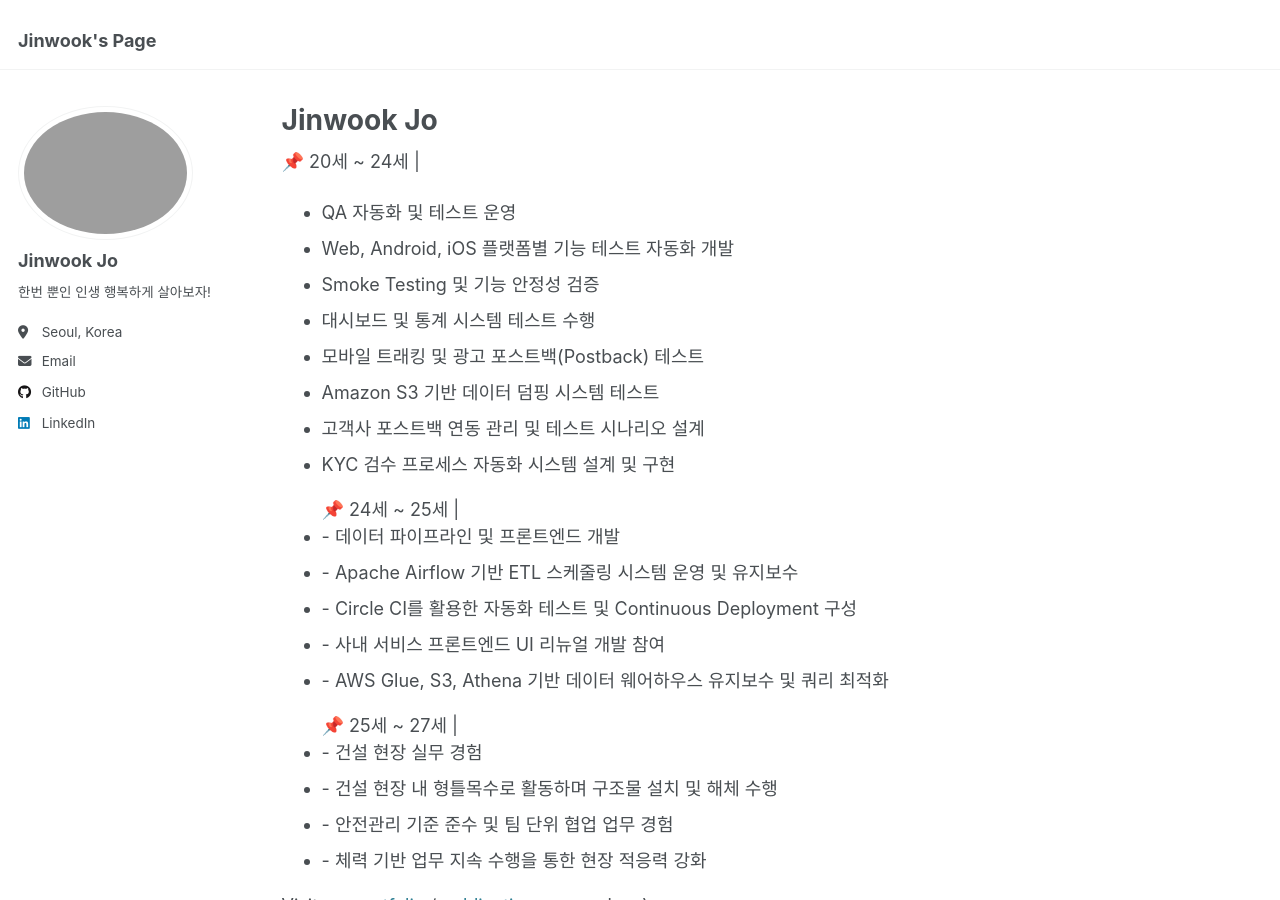
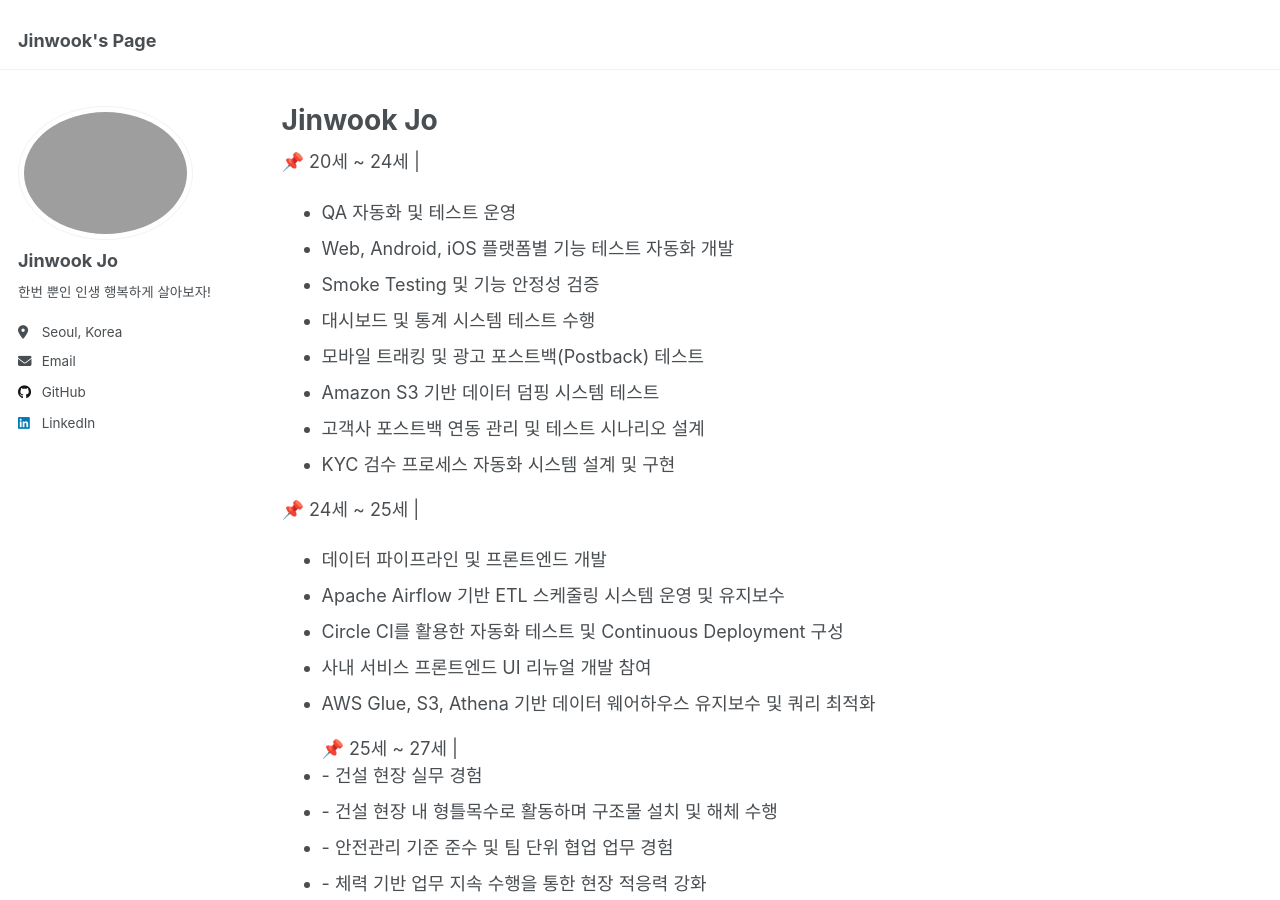
Before and after one commit to jojinwook/my-website, a Jekyll site: the page built from _pages/about.md, in a window 1280 px wide and 900 px high. Built offline with Jekyll 4.4.1, drawn with Linux system fonts in a browser that asks for light colours.

Commit message:
Update about.md

```diff
--- a/_pages/about.md
+++ b/_pages/about.md
@@ -19,13 +19,13 @@
   - 고객사 포스트백 연동 관리 및 테스트 시나리오 설계
   - KYC 검수 프로세스 자동화 시스템 설계 및 구현
 
-<ul>📌 24세 ~ 25세 |  <br />
-  <li> - 데이터 파이프라인 및 프론트엔드 개발 </li>
-  <li> - Apache Airflow 기반 ETL 스케줄링 시스템 운영 및 유지보수 </li>
-  <li> - Circle CI를 활용한 자동화 테스트 및 Continuous Deployment 구성 </li>
-  <li> - 사내 서비스 프론트엔드 UI 리뉴얼 개발 참여 </li>
-  <li> - AWS Glue, S3, Athena 기반 데이터 웨어하우스 유지보수 및 쿼리 최적화 </li>
-</ul>
+📌 24세 ~ 25세 |
+  - 데이터 파이프라인 및 프론트엔드 개발
+  - Apache Airflow 기반 ETL 스케줄링 시스템 운영 및 유지보수
+  - Circle CI를 활용한 자동화 테스트 및 Continuous Deployment 구성
+  - 사내 서비스 프론트엔드 UI 리뉴얼 개발 참여
+  - AWS Glue, S3, Athena 기반 데이터 웨어하우스 유지보수 및 쿼리 최적화
+
 <ul>📌 25세 ~ 27세 |  <br />
   <li> - 건설 현장 실무 경험 </li>
   <li> - 건설 현장 내 형틀목수로 활동하며 구조물 설치 및 해체 수행 </li>
```
